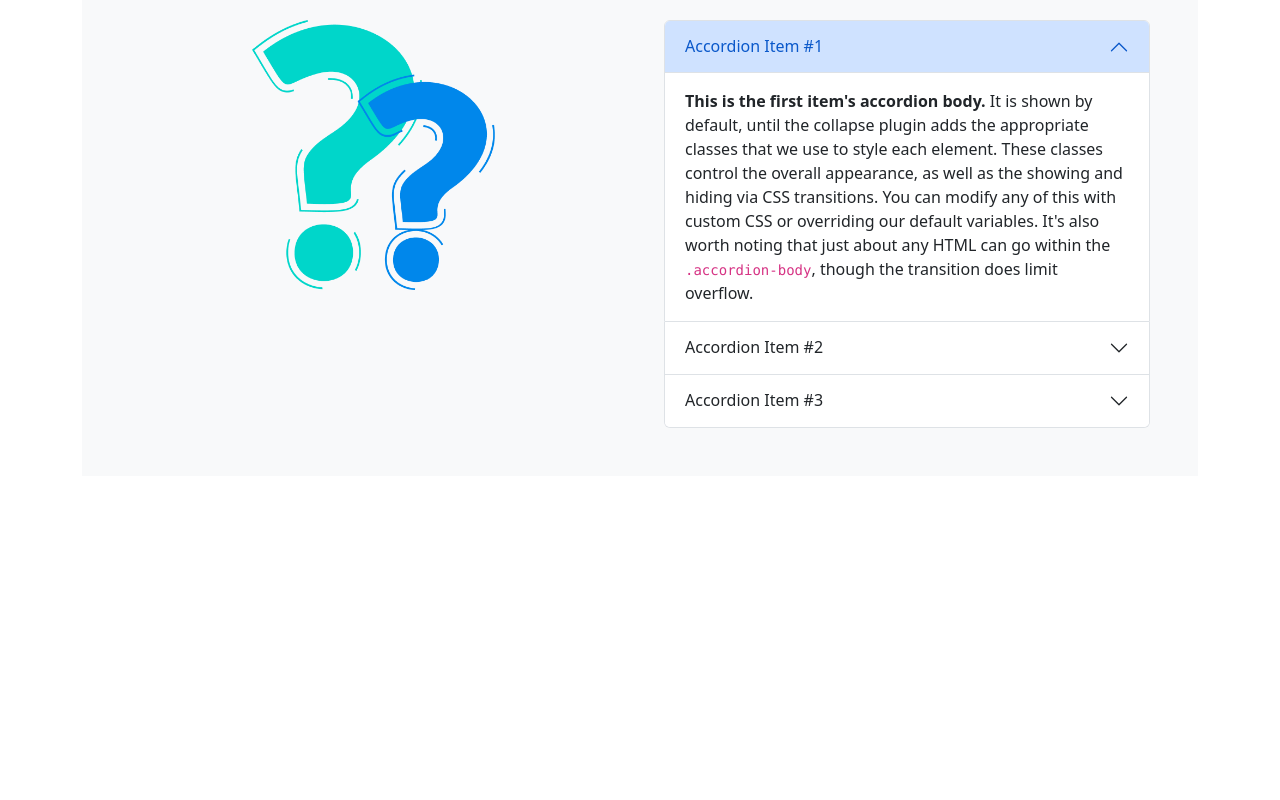
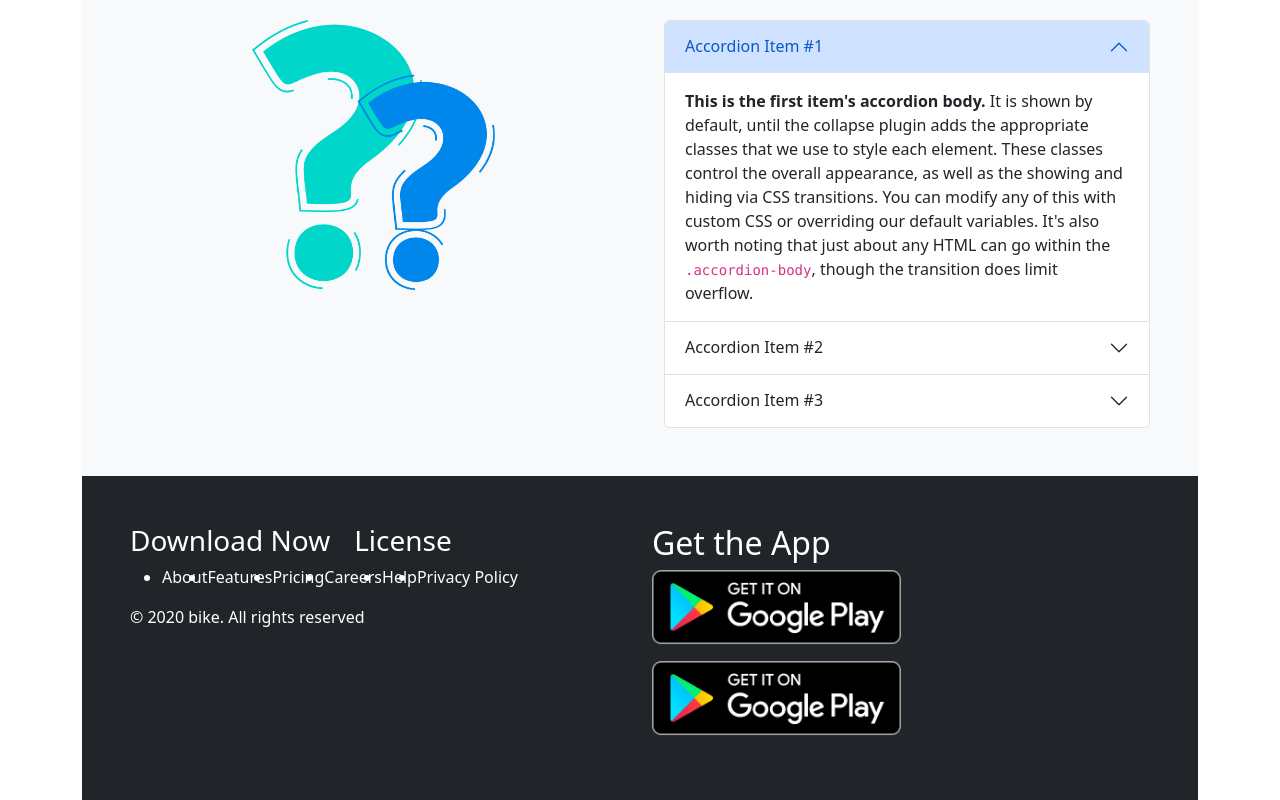
Before and after one commit to Chandan-Chandra-shil/biker-zonebd, a plain HTML site: page index.html in a window 1280 px wide. Shown: the part 2351-3151 px from the top of the page. Before the commit the page ends 2827 px from the top, so only its background shows below. Drawn offline with Linux system fonts and the light colour scheme.

Commit message:
added footer

```diff
--- a/index.html
+++ b/index.html
@@ -305,13 +305,39 @@
           </div>
         </div>
       </div>
-
     </section>
   </main>
   <!-- footer  -->
-  <footer>
+  <footer class="bg-dark">
+    <div class="row row-cols-sm-1 row-cols-md-2 text-white p-5">
+      <div class="col-8 align-items-start ">
+        <div class="d-flex gap-4">
+          <h3>Download Now</h3>
+          <h3>License</h3>
+        </div>
+       <ul class="d-flex g-2">
+       <li>About</li>
+       <li>Features</li>
+       <li>Pricing</li>
+       <li>Careers</li>
+       <li>Help</li>
+       <li>Privacy Policy</li>
 
-  </footer>
+       </ul>
+        <P>© 2020 bike. All rights reserved</P>
+<!-- not complete  -->
+      </div>
+      <div class="col-4">
+        <h2>Get the App</h2>
+        <p><img class="w-50" src="images/android.png" alt=""></p>
+        <p><img class="w-50" src="images/android.png" alt=""></p>
+
+
+      </div>
+    </div>
+
+
+  </footer >
 
 
 
```
